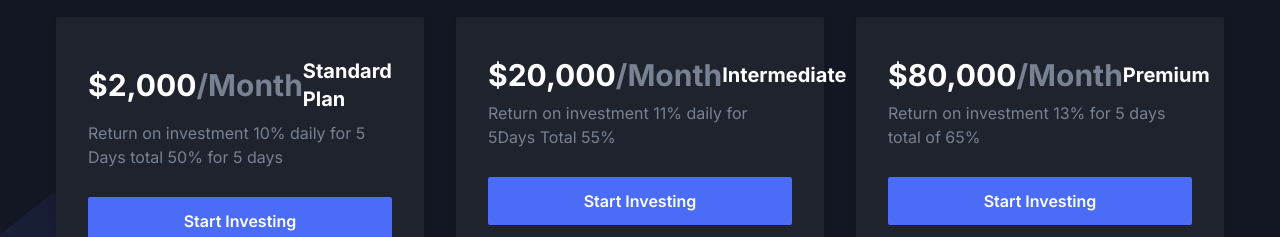
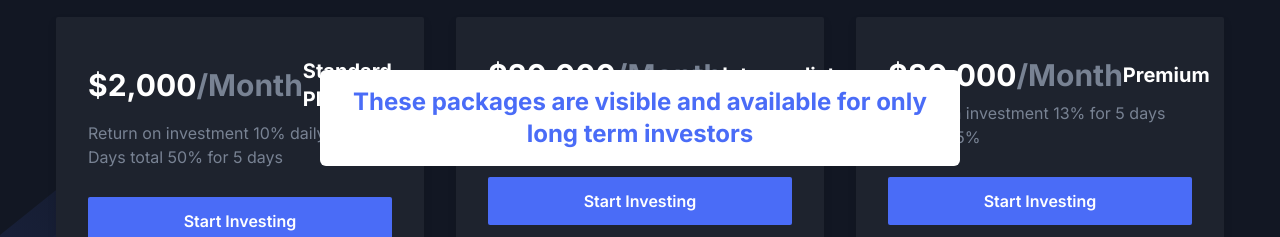
Before and after one commit to rhunor/BTO, a Next.js app: page /Plans in a window 1280 px wide. Both pictures are taken after a click on the element 636 px from the left and 381 px from the top of the page. Shown: the part 441-678 px from the top of the page. Built offline with nearby package versions, Linux system fonts and the light colour scheme; no server answers.

Commit message:
minor bug fixes

```diff
--- a/app/Plans/page.tsx
+++ b/app/Plans/page.tsx
@@ -11,12 +11,24 @@ import PricingBox from "./PricingBox";
 //   // other metadata
 // };
 
+
 const Pricing = () => {
   const [isMonthly, setIsMonthly] = useState(true);
+
+  const blurStyle = isMonthly ? { filter: "blur(5px)" } : {};
+
+
 
   return (
     <section id="pricing" className="relative z-10 py-16 md:py-20 lg:py-28">
       <div className="container">
+      {!isMonthly && (
+          <div className="absolute top-1/2 left-1/2 transform -translate-x-1/2 -translate-y-1/2 text-center z-20">
+            <p className="font-bold text-2xl text-primary bg-white p-4 rounded-md">
+              These packages are visible and available for only long term investors
+            </p>
+          </div>
+        )}
         <SectionTitle
           title="Become  Top investor In the Crypto Market Today"
           paragraph="Choose a plan and start investing today"
@@ -49,6 +61,7 @@ const Pricing = () => {
                   className={`${
                     isMonthly ? "" : "translate-x-full"
                   } shadow-switch-1 absolute left-0 top-[-4px] flex h-7 w-7 items-center justify-center rounded-full bg-primary transition`}
+
                 >
                   <span className="active h-4 w-4 rounded-full bg-white"></span>
                 </div>
@@ -61,6 +74,7 @@ const Pricing = () => {
                   ? "text-dark dark:text-white"
                   : "pointer-events-none text-primary"
               } ml-4 cursor-pointer text-base font-semibold`}
+
             >
               Monthly
             </span>
--- a/components/Footer/index.tsx
+++ b/components/Footer/index.tsx
@@ -111,7 +111,7 @@ const Footer = () => {
                 <ul>
                   <li>
                     <a
-                      href="/blog"
+                      href="/Plans"
                       className="dark:text-body-color-dark mb-4 inline-block text-base text-body-color duration-300 hover:text-primary dark:hover:text-primary"
                     >
                       Investment Plans
--- a/components/Hero/index.tsx
+++ b/components/Hero/index.tsx
@@ -42,7 +42,7 @@ const Hero = () => {
                       data-wow-delay=".2s"
                     >
                       <Image
-                        src="/images/images/7.JPG"
+                        src="/images/images/5.JPG"
                         alt="about-image"
                         fill
                         className="mx-auto max-w-full drop-shadow-three dark:hidden dark:drop-shadow-none lg:mr-0 "
```
